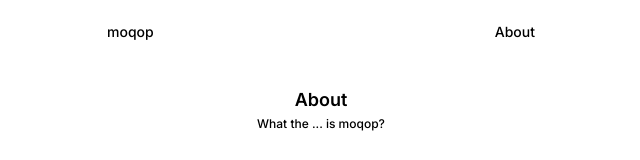
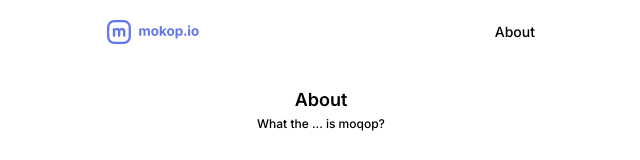
Before and after one commit to RobotCafe/moqop, a Next.js app: page /about in a window 1280 px wide. Shown: the top 160 px of the page, without its empty margins (319-959 px from the left). Built offline with nearby package versions, Linux system fonts and the light colour scheme.

Commit message:
updated logo

```diff
--- a/src/components/header.js
+++ b/src/components/header.js
@@ -1,5 +1,6 @@
 import { useRouter } from 'next/router'
 import Link from 'next/link'
+import Image from 'next/image'
 import Button from 'components/button'
 export default function Header() {
 
@@ -15,7 +16,9 @@ export default function Header() {
     <div className="flex items-center wrapper h-64 mb-24">
       <h1 className="font-medium">
         <Link href="/" as={`/`}>
-          <a className="mr-8"   >moqop</a>
+          <a className="mr-8 flex">
+            <Image src="/images/logo.svg" width="92" height="24" className='block' />
+          </a>
         </Link>
         {/* <span className="opacity-50 mr-8">/</span> */}
       </h1>
```
Also changed, not shown: public/images/logo.svg (added).
